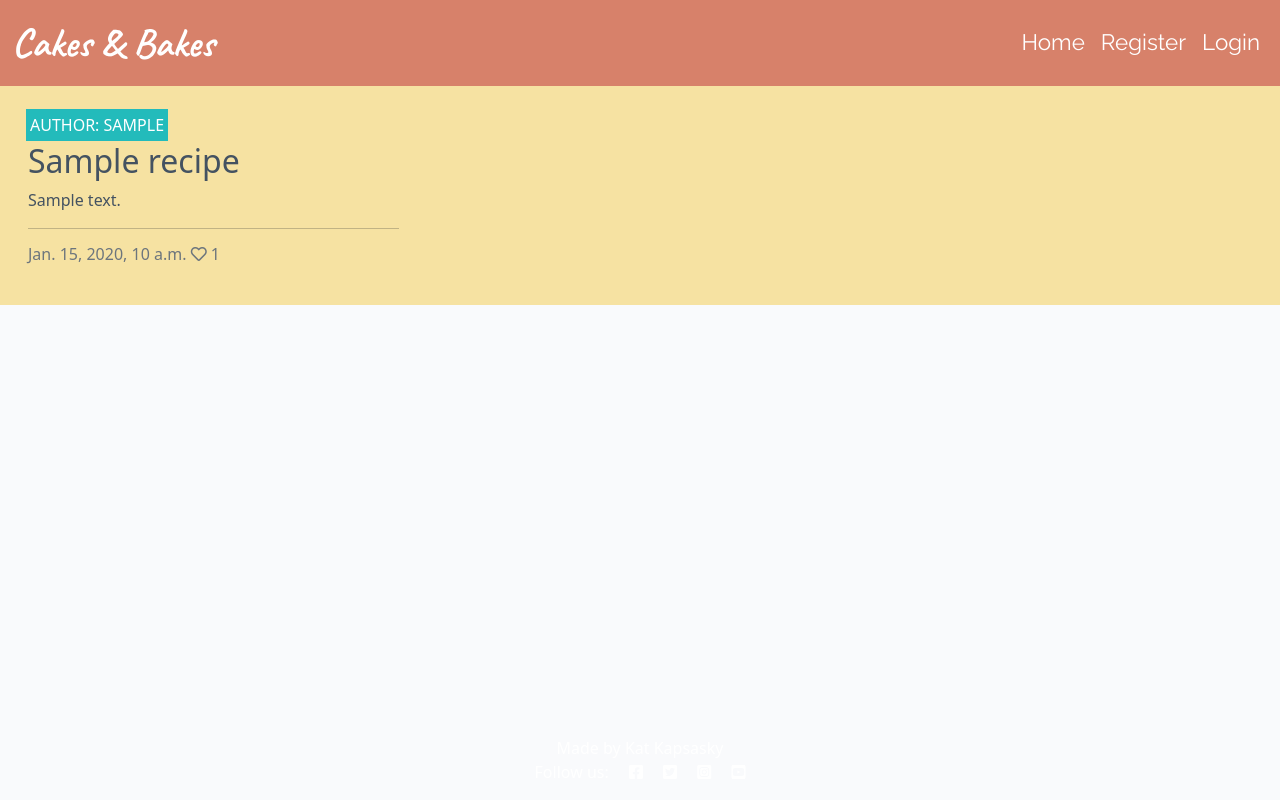
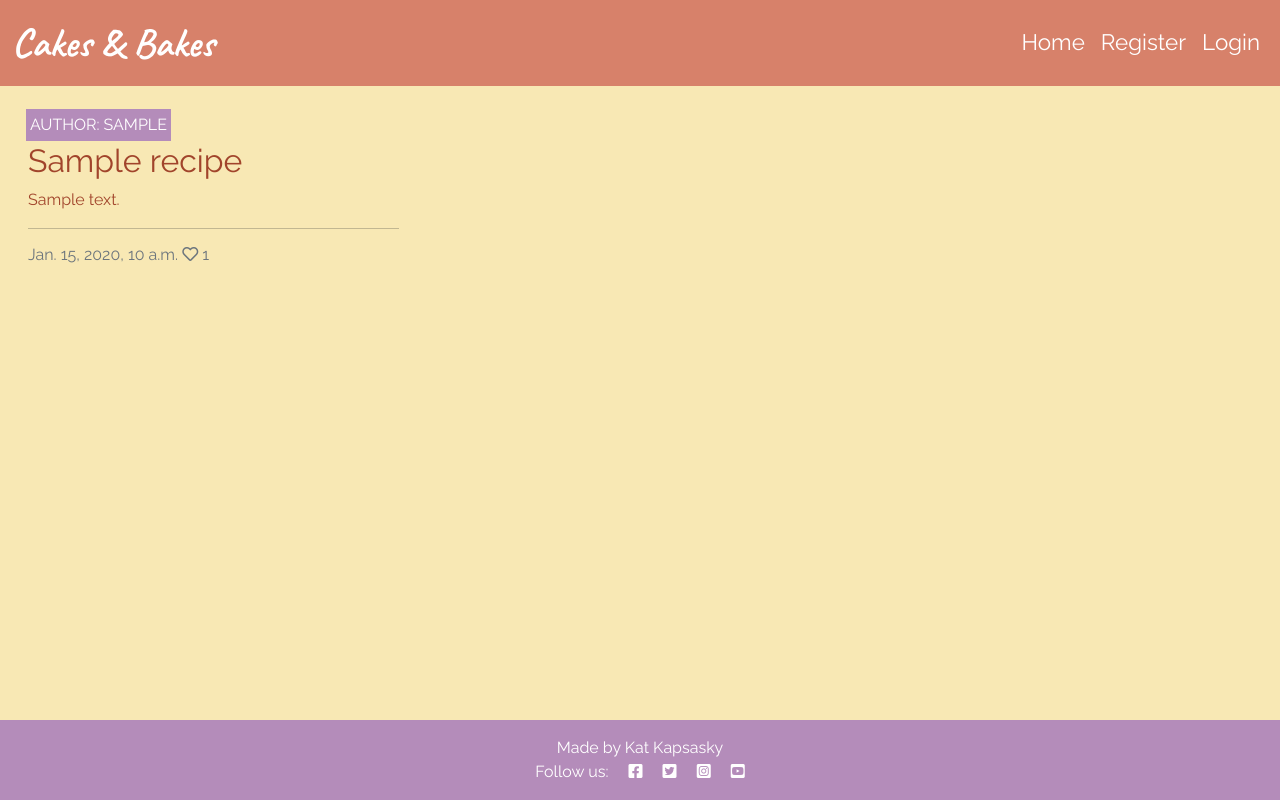
Before and after one commit to katkapsasky/cakes-and-bakes, a Django app: page / in a window 1280 px wide. Run offline with Django 3.2, Linux system fonts and the light colour scheme; tables that the repository leaves empty hold one stand-in row (values such as "Sample post").

Commit message:
Style footer and add social media links

```diff
--- a/static/css/style.css
+++ b/static/css/style.css
@@ -1,5 +1,6 @@
 body {
-    background-color: #F0CF65;
+    background-color: #F8E8B4;
+    font-family: Raleway, sans-serif;
 }
 
 nav {
@@ -37,11 +38,11 @@ nav span {
 
 .nav-link:hover {
     font-weight: bolder;
-    color: #F6E2A2;
+    color: #F8E8B4;
 }
 
 .row {
-    background-color: #F6E2A2;
+    background-color: #F8E8B4;
 }
 
 .red-o {
@@ -53,7 +54,7 @@ nav span {
 }
 
 .main-bg {
-    background-color: #F9FAFC;
+    background-color: #F8E8B4;
 }
 
 .card {
@@ -70,7 +71,7 @@ nav span {
     bottom: 5%;
     min-width: 30%;
     left: -2px;
-    background-color: #23BBBB;
+    background-color: #B48CBA;
 }
 
 .author {
@@ -114,8 +115,8 @@ nav span {
 }
 
 .post-link {
+    color: #A1442B;
     text-decoration: none;
-    color: #445261;
 }
 
 .post-link:hover,
@@ -167,3 +168,12 @@ nav span {
     background: transparent;
     border: none;
 }
+
+footer {
+    background-color: #B48CBA;
+}
+
+.fab {
+    text-decoration: none;
+    color: #fff;
+}
--- a/templates/base.html
+++ b/templates/base.html
@@ -76,12 +76,14 @@
     </main>
 
     <!-- Footer -->
-    <footer class="footer mt-auto py-3 dark-bg">
+    <footer class="footer mt-auto py-3">
         <p class="m-0 text-center text-white">Made by Kat Kapsasky</p>
-        <p class="m-0 text-center text-white">Follow us: <i class="fab fa-facebook-square ms-3"></i>
-            <i class="fab fa-twitter-square ms-3"></i>
-            <i class="fab fa-instagram-square ms-3"></i>
-            <i class="fab fa-youtube-square ms-3"></i></p>
+        <p class="m-0 text-center text-white">Follow us:
+            <a href="https://en-gb.facebook.com/" target="_blank"><i class="fab fa-facebook-square ms-3"></i></a>
+            <a href="https://twitter.com/" target="_blank"><i class="fab fa-twitter-square ms-3"></i></a>
+            <a href="https://www.instagram.com/" target="_blank"><i class="fab fa-instagram-square ms-3"></i></a>
+            <a href="https://www.youtube.com/" target="_blank"><i class="fab fa-youtube-square ms-3"></i></a>
+        </p>
     </footer>
 
     <script src="https://cdn.jsdelivr.net/npm/bootstrap@5.0.1/dist/js/bootstrap.bundle.min.js"
```
